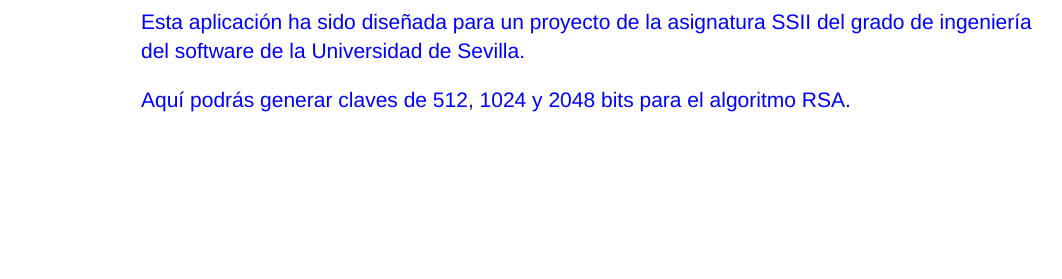
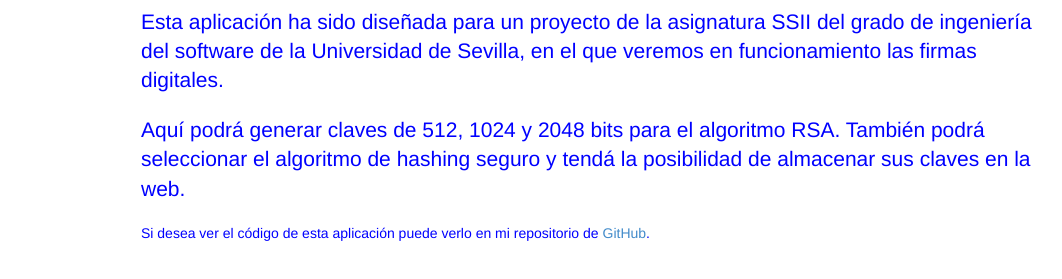
Before and after one commit to jualoppaz/psi7, a website: page public/index.html in a window 1280 px wide. Shown: the part 163-442 px from the top of the page, without its empty margins (39-1101 px from the left). Drawn offline with Linux system fonts and the light colour scheme; files that its build step writes are made by us from their sources.

Commit message:
Anadidos pequeños cambios en la pagina inicial, asi como el enlace a github

```diff
--- a/public/index.html
+++ b/public/index.html
@@ -32,9 +32,16 @@
         <div class="container">
             <div class="col-md-10 col-md-offset-1">
                 <h1>Bienvenido a mi aplicaci&oacute;n de firma digital</h1>
-                <p class="lead">Esta aplicaci&oacute;n ha sido diseñada para un proyecto de la asignatura SSII del grado de
-                ingenier&iacute;a del software de la Universidad de Sevilla.</p>
-                <p class="lead">Aqu&iacute; podr&aacute;s generar claves de 512, 1024 y 2048 bits para el algoritmo RSA.</p>
+                <p class="lead">Esta aplicaci&oacute;n ha sido diseñada para un proyecto de la asignatura SSII
+                del grado de ingenier&iacute;a del software de la Universidad de Sevilla, en el que veremos en funcionamiento
+                las firmas digitales.</p>
+                <p class="lead">Aqu&iacute; podr&aacute; generar claves de 512, 1024 y 2048 bits para el algoritmo RSA.
+                Tambi&eacute;n podr&aacute; seleccionar el algoritmo de hashing seguro y tend&aacute; la posibilidad de almacenar
+                sus claves en la web.
+                </p>
+                <p>Si desea ver el código de esta aplicación puede verlo en mi repositorio de
+                    <a href="https://github.com/jualoppaz/psi7.git" target="_blank">GitHub</a>.
+                </p>
             </div>
         </div>
     </body>
```
